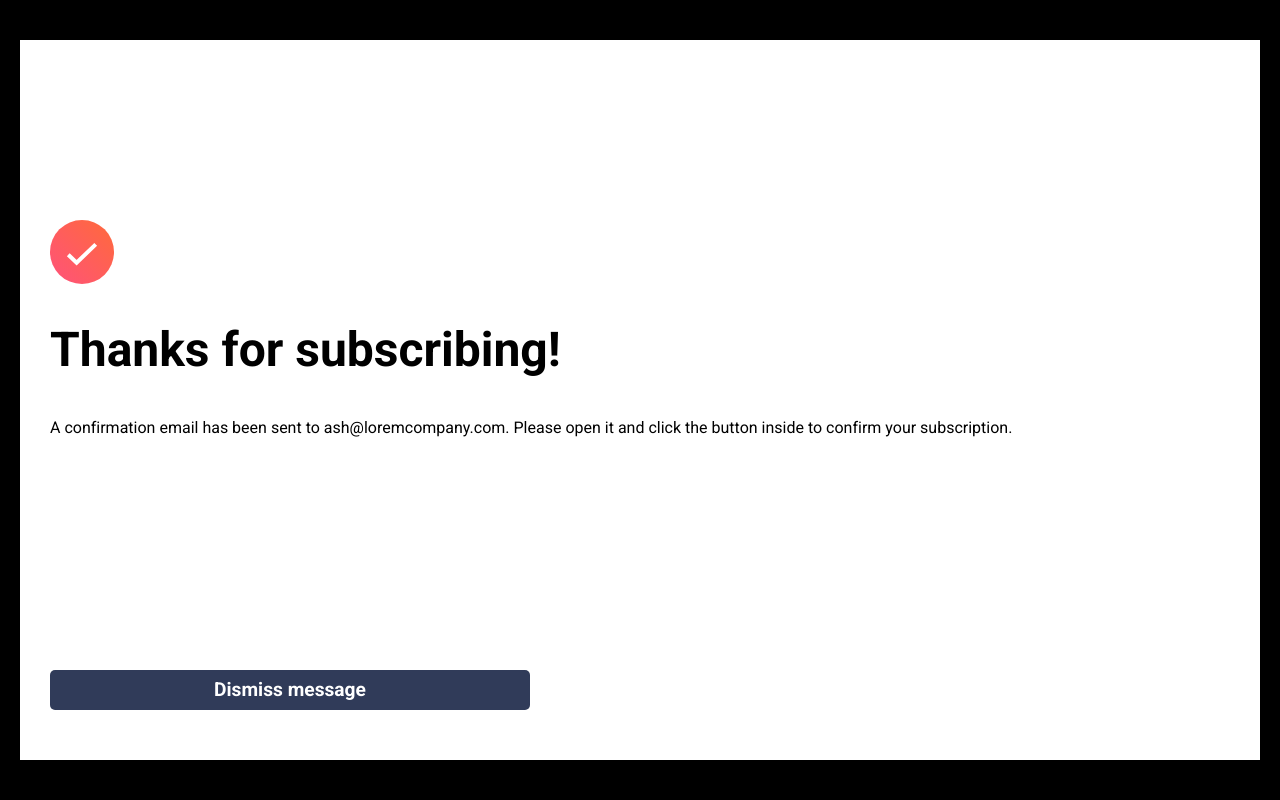
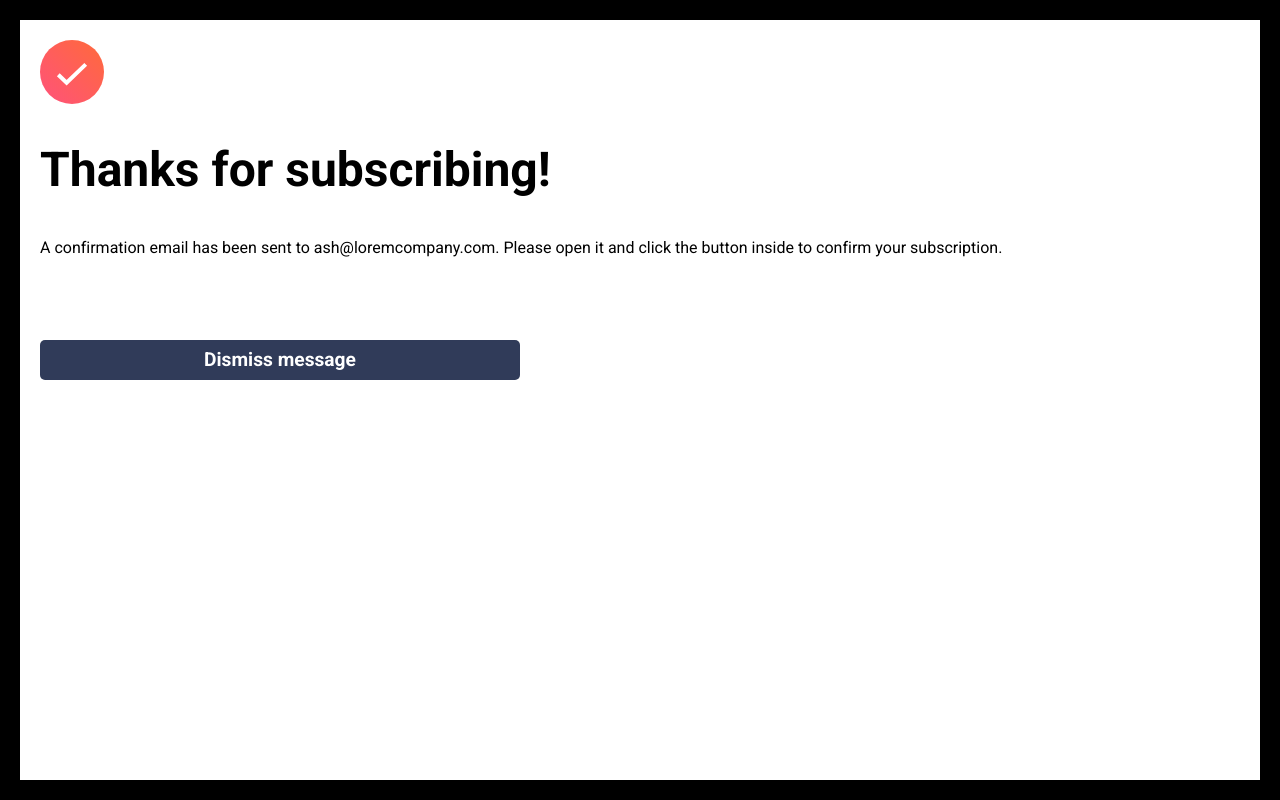
Before and after one commit to francobwogo/newsletter, a website built with Vite: page index.html in a window 1280 px wide. Both pictures are taken after typing "name@example.com" into the empty fields and a click on the input "Subscribe to monthly newsletter". Built offline with nearby package versions, Linux system fonts and the light colour scheme.

Commit message:
css update

```diff
--- a/style.css
+++ b/style.css
@@ -228,8 +228,7 @@ ul>li {
   position: fixed;
   top: 0;
   left: 0;
-  width: 100vw;
-  height: 100vh;
+  height: 100%;
   background-color: rgba(0, 0, 0);
   padding: 20px;
 }
@@ -238,15 +237,12 @@ ul>li {
   display: flex;
   align-items: flex-start;
   flex-direction: column;
-  padding-top: 180px;
-  padding-bottom: 50px;
-  padding-left: 30px;
-  padding-right: 30px;
   gap: 30px;
+  padding: 20px;
   line-height: 1.5;
   font-family: var(--ff-body);
   background-color: var(--clr-neutral-400);
-  /* height: 100vh; */
+  height: 100%;
 }
 
 .modal-heading {
@@ -255,7 +251,7 @@ ul>li {
 }
 
 .modal-success {
-  margin-top: 200px;
+  margin-top: 50px;
 }
 
 /* Extra small (XS) - Small (S) */
```
